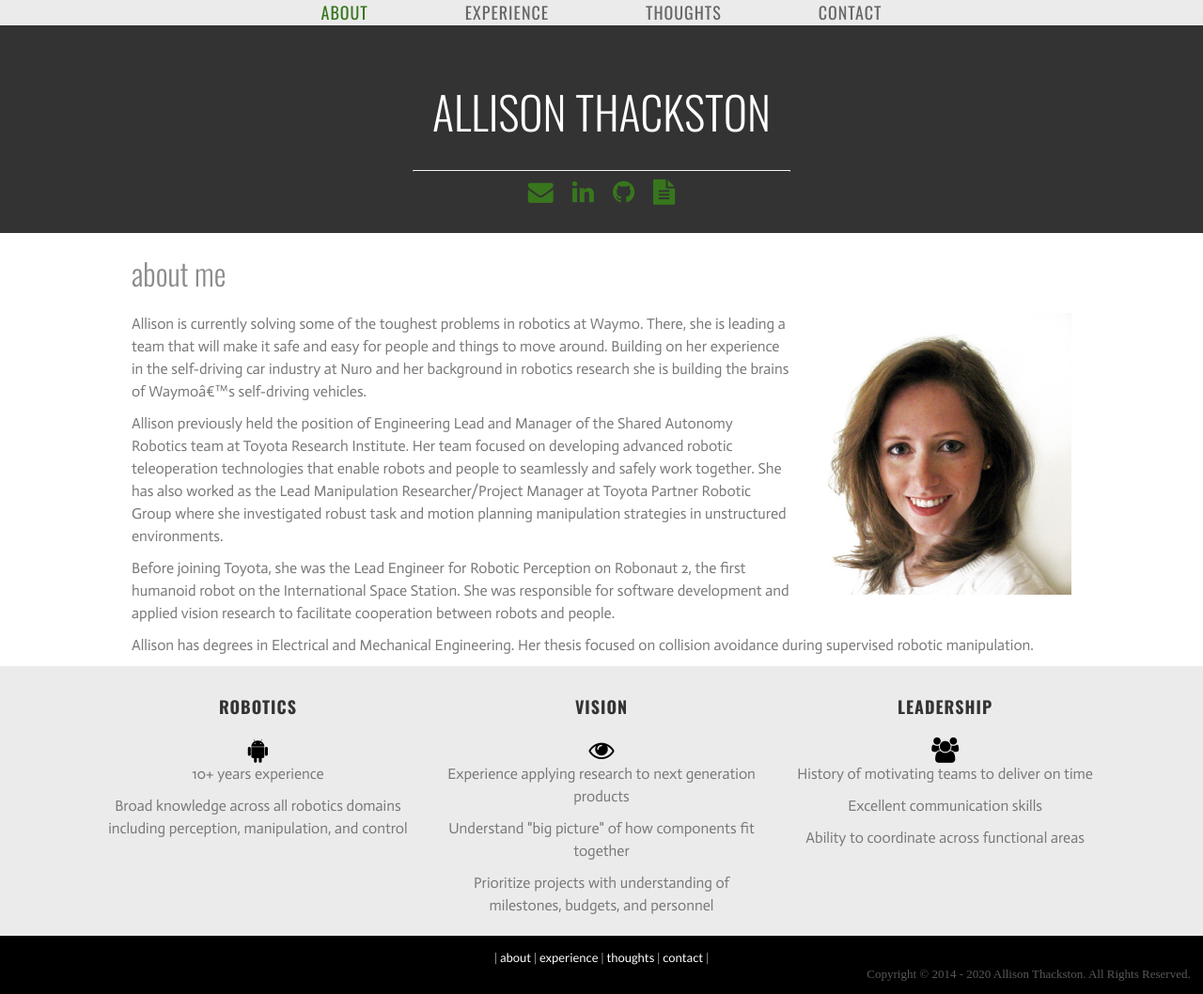
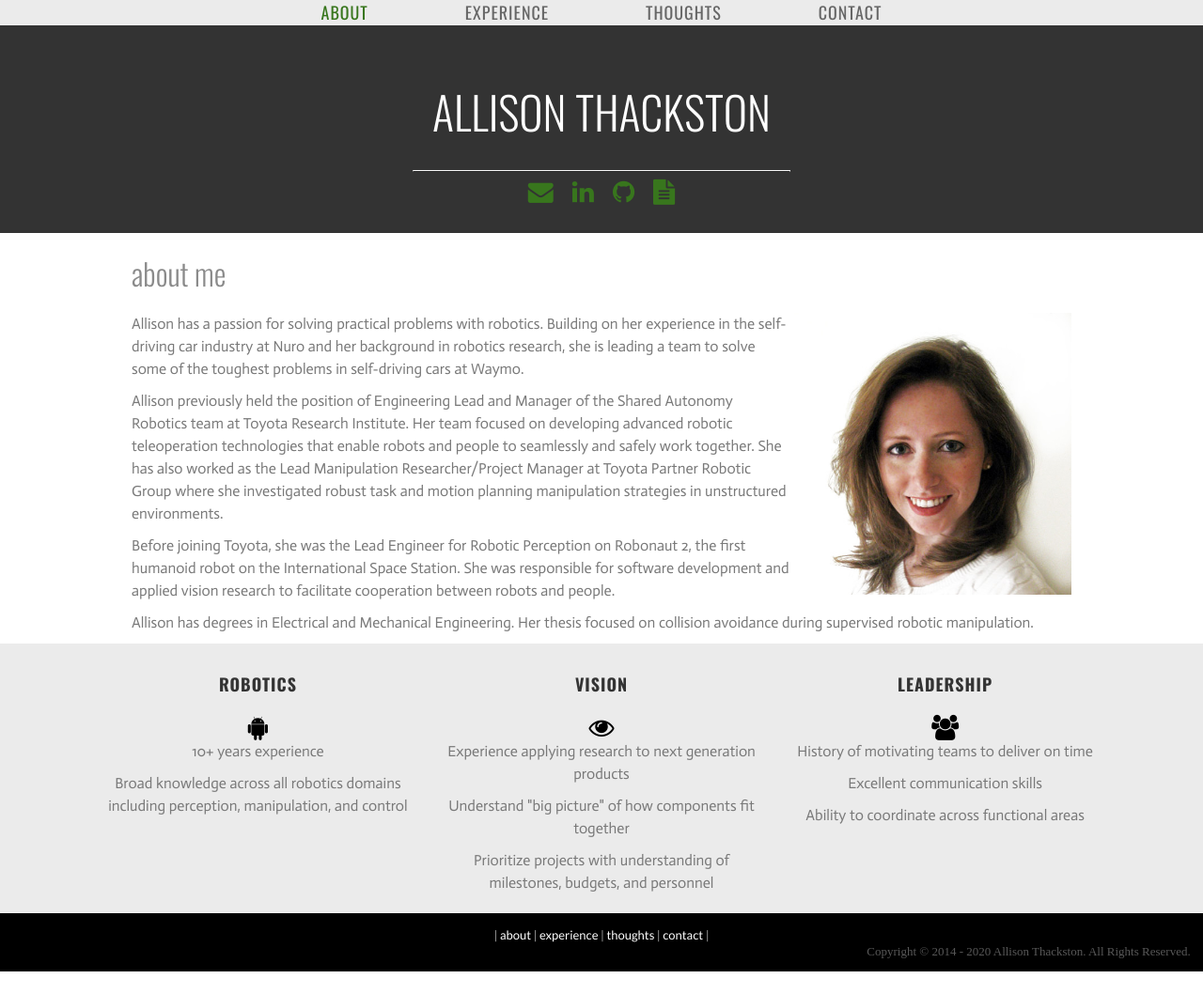
Before and after one commit to doytsujin/athackst.github.io, a Jekyll site: the page built from index.html, in a window 1280 px wide. Shown: the whole page at 94% size. Built offline with Jekyll 4.4.1, drawn with Linux system fonts in a browser that asks for light colours; after the commit the page ends 1034 px from its top, so only the background shows below that.

Commit message:
minor updates

```diff
--- a/_layouts/image_entry.html
+++ b/_layouts/image_entry.html
@@ -2,6 +2,8 @@
 layout: blank_entry
 ---
 
-<h1>{{page.title}}</h1>
+<h1>{{ page.title }}</h1>
+{% if page.link %}<a href="{{ page.link }}">{% endif %}
 <img src="{{ page.image }}" alt="{{ page.title }}" />
+{% if page.link %}</a>{% endif %}
 {{ content }}
--- a/experience.html
+++ b/experience.html
@@ -19,7 +19,9 @@ title: Experience
         {{ post.content }}
         {% elsif post.layout=='image_entry' %}
         <img src="{{ post.image }}" alt="{{ page.title }}" />
+        {% if post.link %}<a href="{{ post.link}}">{% endif %}
         <h3>{{ post.title }}</h3>
+        {% if post.link %}</a>{% endif %}
         {{ post.content }}
         {% elsif post.layout=='text_entry' %}
         <h3>{{ post.title }}</h3>
--- a/index.html
+++ b/index.html
@@ -8,26 +8,25 @@ title: About
   <img src="/assets/img/IMG_2428-002_2.jpg" alt="Allison Thackston" />
 
   <p>
-    Allison is currently solving some of the toughest problems in robotics at Waymo. There, she is leading a team that
-    will make it safe and easy for people and things to move around. Building on her experience in the self-driving car
-    industry at Nuro and her background in robotics research she is building the brains of Waymo’s self-driving
-    vehicles.
+  Allison has a passion for solving practical problems with robotics. Building on her experience in the self-driving car
+  industry at Nuro and her background in robotics research, she is leading a team to solve some of the toughest problems
+  in self-driving cars at Waymo.
   </p>
   <p>
-    Allison previously held the position of Engineering Lead and Manager of the Shared Autonomy Robotics team at Toyota
-    Research Institute. Her team focused on developing advanced robotic teleoperation technologies that enable robots
-    and people to seamlessly and safely work together. She has also worked as the Lead Manipulation Researcher/Project
-    Manager at Toyota Partner Robotic Group where she investigated robust task and motion planning manipulation
-    strategies in unstructured environments.
+  Allison previously held the position of Engineering Lead and Manager of the Shared Autonomy Robotics team at Toyota
+  Research Institute. Her team focused on developing advanced robotic teleoperation technologies that enable robots and
+  people to seamlessly and safely work together. She has also worked as the Lead Manipulation Researcher/Project Manager
+  at Toyota Partner Robotic Group where she investigated robust task and motion planning manipulation strategies in
+  unstructured environments.
   </p>
   <p>
-    Before joining Toyota, she was the Lead Engineer for Robotic Perception on Robonaut 2, the first humanoid robot on
-    the International Space Station. She was responsible for software development and applied vision research to
-    facilitate cooperation between robots and people.
+  Before joining Toyota, she was the Lead Engineer for Robotic Perception on Robonaut 2, the first humanoid robot on the
+  International Space Station. She was responsible for software development and applied vision research to facilitate
+  cooperation between robots and people.
   </p>
   <p>
-    Allison has degrees in Electrical and Mechanical Engineering. Her thesis focused on collision avoidance during
-    supervised robotic manipulation.
+  Allison has degrees in Electrical and Mechanical Engineering. Her thesis focused on collision avoidance during
+  supervised robotic manipulation.
   </p>
 </div>
 <!-- Skills -->
```
Also changed, not shown: _posts/2014-10-30-SpaceVision.md (+1 -0 lines), _posts/2019-03-07-InternationalWomensDay.md (+3 -1 lines), Gemfile.lock.
